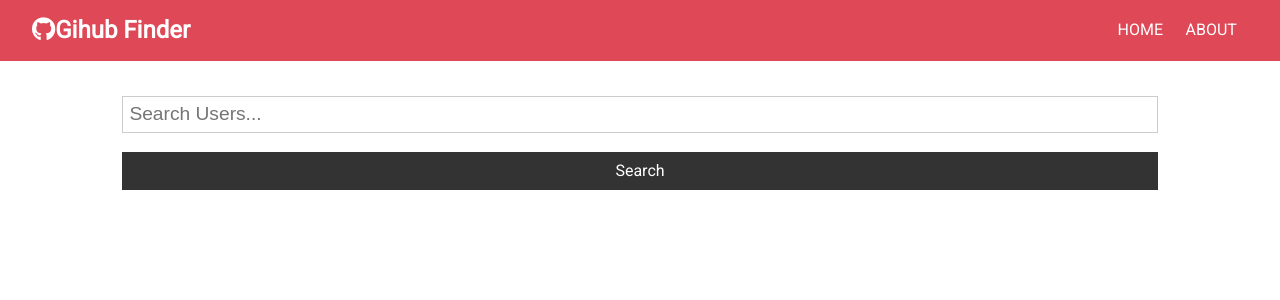
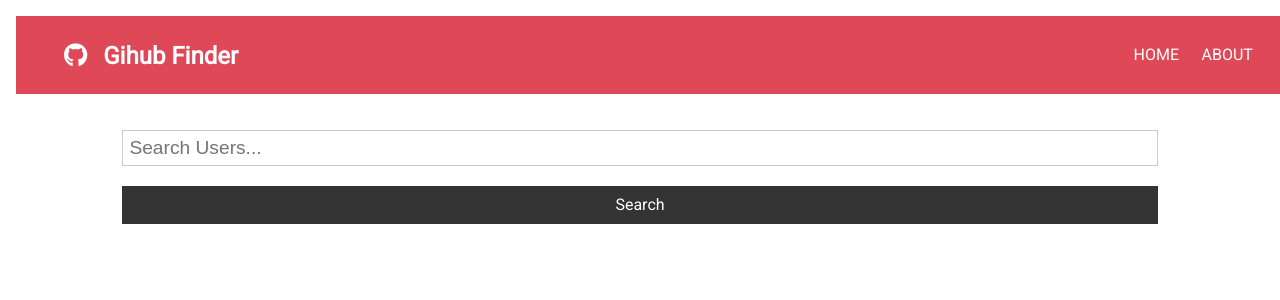
Before and after one commit to JasJohn3/github-finder, a React (Create React App) app: page / in a window 1280 px wide. Shown: the top 300 px of the page. Built offline with nearby package versions, Linux system fonts and the light colour scheme.

Commit message:
UI adjustments

```diff
--- a/src/components/layout/Navbar.js
+++ b/src/components/layout/Navbar.js
@@ -4,7 +4,7 @@ import { Link } from "react-router-dom";
 
 const Navbar = ({ icon, title }) => {
   return (
-    <nav className="navbar bg-primary">
+    <nav className="navbar bg-primary m-1">
       <h1>
         <i className={icon} />
         {title}
@@ -22,7 +22,7 @@ const Navbar = ({ icon, title }) => {
 };
 Navbar.defaultProps = {
   title: "Github Finder",
-  icon: "fab fa-github",
+  icon: "fab fa-github m-1",
 };
 Navbar.propTypes = {
   title: PropTypes.string.isRequired,
```
